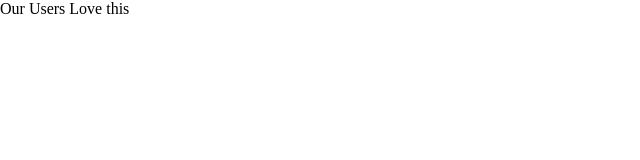
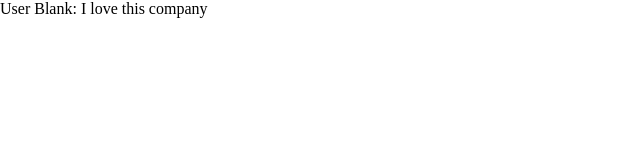
Before and after one commit to mpatel18/Builder-Service-Site, a Vue app in the folder site/: page /review in a window 1280 px wide. Shown: the top 160 px of the page, without its empty margins (0-640 px from the left). Built offline with nearby package versions, Linux system fonts and the light colour scheme.

Commit message:
added new vue component for user data

```diff
--- /dev/null
+++ b/site/src/components/UserData.vue
@@ -0,0 +1,15 @@
+<template>
+    <div class="data">
+        User Blank: I love this company
+    </div>
+</template>
+
+<script>
+export default {
+    name: 'UserData',
+}
+</script>
+
+<style scoped lang='scss'>
+
+</style>
--- a/site/src/views/Review.vue
+++ b/site/src/views/Review.vue
@@ -1,11 +1,15 @@
 <template>
   <div class="review">
-      Our Users Love this
+      <UserData/>
   </div>
 </template>
 
 <script>
+import UserData from '@/components/UserData.vue'
 export default {
-    name: "Review"
+    name: "Review",
+    components: {
+      UserData
+    }
 }
 </script>
```
